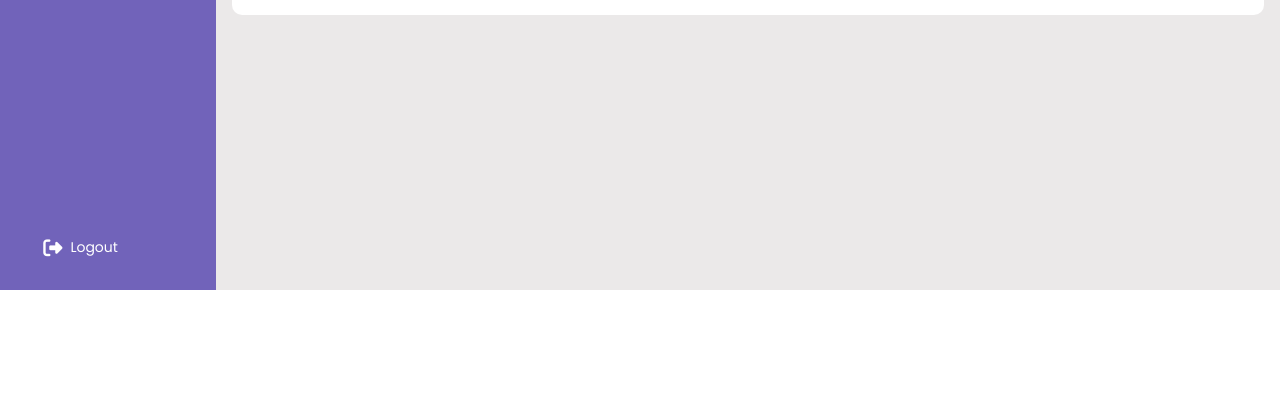
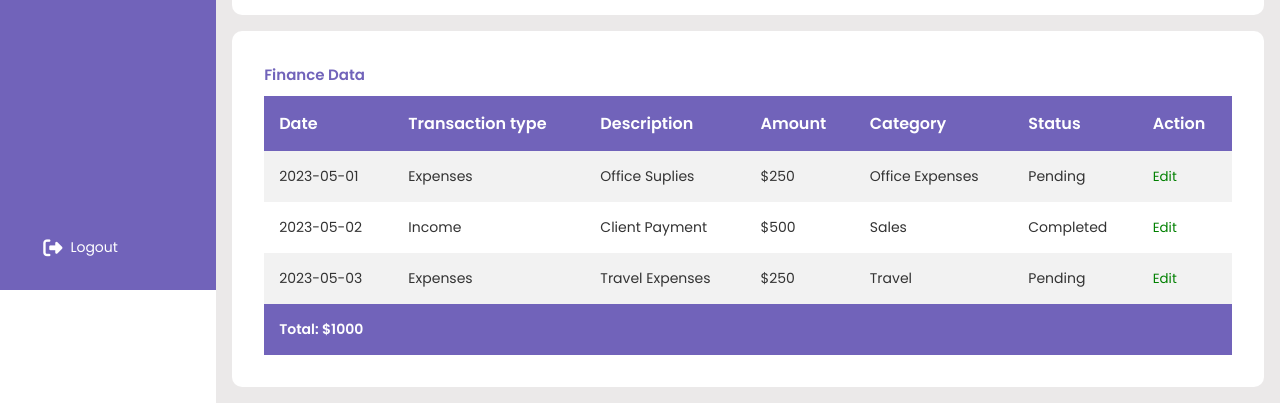
Before and after one commit to MoustafaElSappagh/Admin-Dashboard, a plain HTML site: page index.html in a window 1280 px wide. Shown: the part 510-913 px from the top of the page. Before the commit the page ends 800 px from the top, so only its background shows below. Drawn offline with Linux system fonts and the light colour scheme.

Commit message:
Add The Table Section And Finsih Dashboard

```diff
--- a/css/style.css
+++ b/css/style.css
@@ -197,6 +197,54 @@ a {
 }
 /* End Card Container */
 
+/* Start Finance Data */
+.finance-data {
+    background-color: var(--secondry-color);
+    margin-top: 1rem;
+    border-radius: 10px;
+    padding: 2rem;
+}
+.table {
+    width: 100%;
+}
+.table table {
+    width: 100%;
+    border-collapse: collapse;
+}
+thead {
+    background-color: var(--main-color);
+    color: var(--secondry-color);
+}
+th {
+    padding: 15px;
+    text-align: left;
+}
+tbody {
+    background-color: #f2f2f2;
+}
+td {
+    padding: 15px;
+    font-size: 14px;
+    color: #333;
+}
+tr:nth-child(even) {
+    background-color: var(--secondry-color);
+}
+tfoot {
+    background-color: var(--main-color);
+    color: var(--secondry-color);
+    font-weight: bold;
+}
+tfoot td {
+    color: var(--secondry-color);
+}
+.finance-data button {
+    color: green;
+    background: none;
+    cursor: pointer;
+}
+/* End Finance Data */
+
 /* Start Colors */
 .light-red {
     background-color: rgb(251, 233, 233);
--- a/index.html
+++ b/index.html
@@ -137,6 +137,61 @@
             </div>
         </div>
         <!-- End Card Container -->
+
+        <!-- Start Finance Data -->
+        <div class="finance-data">
+            <h3 class="main-title">Finance Data</h3>
+            <div class="table">
+                <table>
+                    <thead>
+                        <tr>
+                            <th>Date</th>
+                            <th>Transaction type</th>
+                            <th>Description</th>
+                            <th>Amount</th>
+                            <th>Category</th>
+                            <th>Status</th>
+                            <th>Action</th>
+                        </tr>
+                    </thead>
+                    <tbody>
+                        <tr>
+                            <td>2023-05-01</td>
+                            <td>Expenses</td>
+                            <td>Office Suplies</td>
+                            <td>$250</td>
+                            <td>Office Expenses</td>
+                            <td>Pending</td>
+                            <td><button>Edit</button></td>
+                        </tr>
+                        <tr>
+                            <td>2023-05-02</td>
+                            <td>Income</td>
+                            <td>Client Payment</td>
+                            <td>$500</td>
+                            <td>Sales</td>
+                            <td>Completed</td>
+                            <td><button>Edit</button></td>
+                        </tr>
+                        <tr>
+                            <td>2023-05-03</td>
+                            <td>Expenses</td>
+                            <td>Travel Expenses</td>
+                            <td>$250</td>
+                            <td>Travel</td>
+                            <td>Pending</td>
+                            <td><button>Edit</button></td>
+                        </tr>
+                    </tbody>
+                    <tfoot>
+                        <tr>
+                            <td colspan="7">Total: $1000</td>
+                        </tr>
+                    </tfoot>
+                </table>
+            </div>
+        </div>
+        <!-- End Finance Data -->
     </div>
 </body>
 </html>
```
